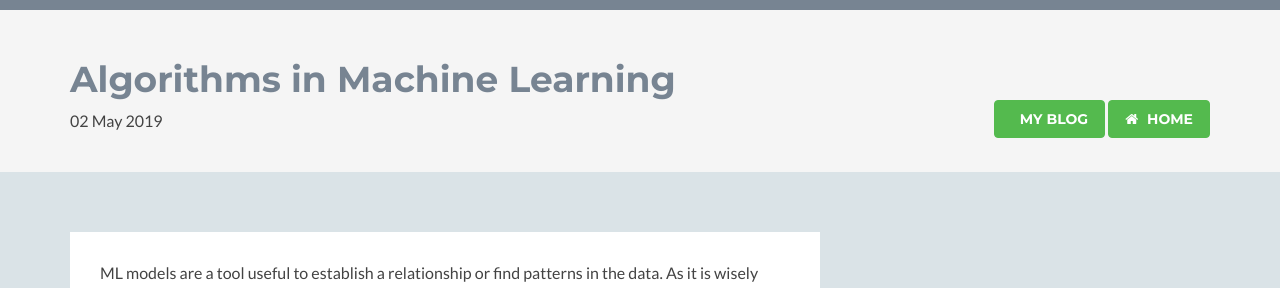
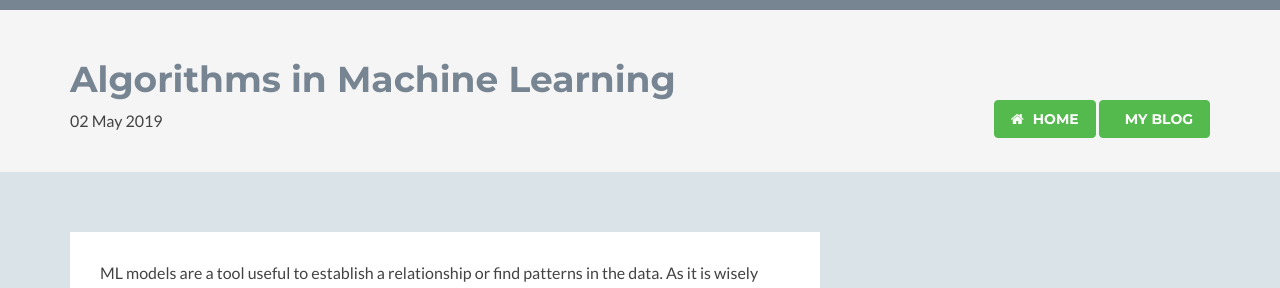
Before and after one commit to abhisheksanghai/abhisheksanghai.github.io, a Jekyll site: the page built from _posts/2019-05-02-algorithms-in-ml.md, in a window 1280 px wide. Shown: the top 288 px of the page. Built offline with Jekyll 4.4.1, drawn with Linux system fonts in a browser that asks for light colours; nearby versions of some CDN libraries; library files that are not in the unit come from our copies; comment, search, counter and statistics services are not loaded.

Commit message:
Update post.html
interchanging home and blog link positions

```diff
--- a/_layouts/post.html
+++ b/_layouts/post.html
@@ -9,8 +9,8 @@ layout: default
                 <p class="meta">{{ page.date | date_to_string }}</p>
             </div><!--//profile-->
 	    <div class="profile-links pull-right">
+		<a class="btn btn-cta-primary" href="/"><i class="fa fa-home"></i> Home</a>
 		<a class="btn btn-cta-primary" href="/datascience"><i class="fa fa-blogger"></i> My Blog</a>
-		<a class="btn btn-cta-primary" href="/"><i class="fa fa-home"></i> Home</a>
 	    </div><!-- link to other pages -->
         </div><!--//container-->
     </header><!--//header-->
```
